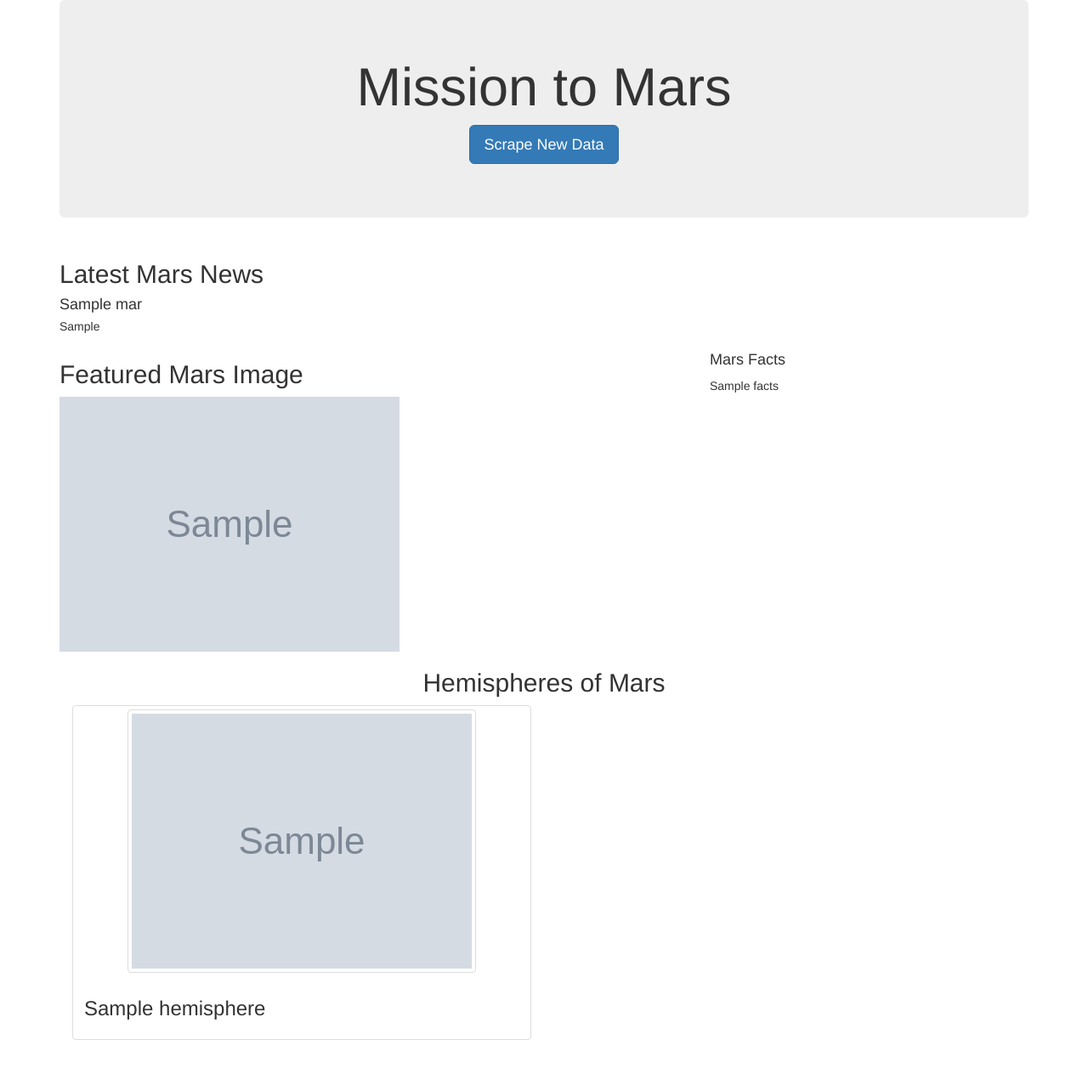
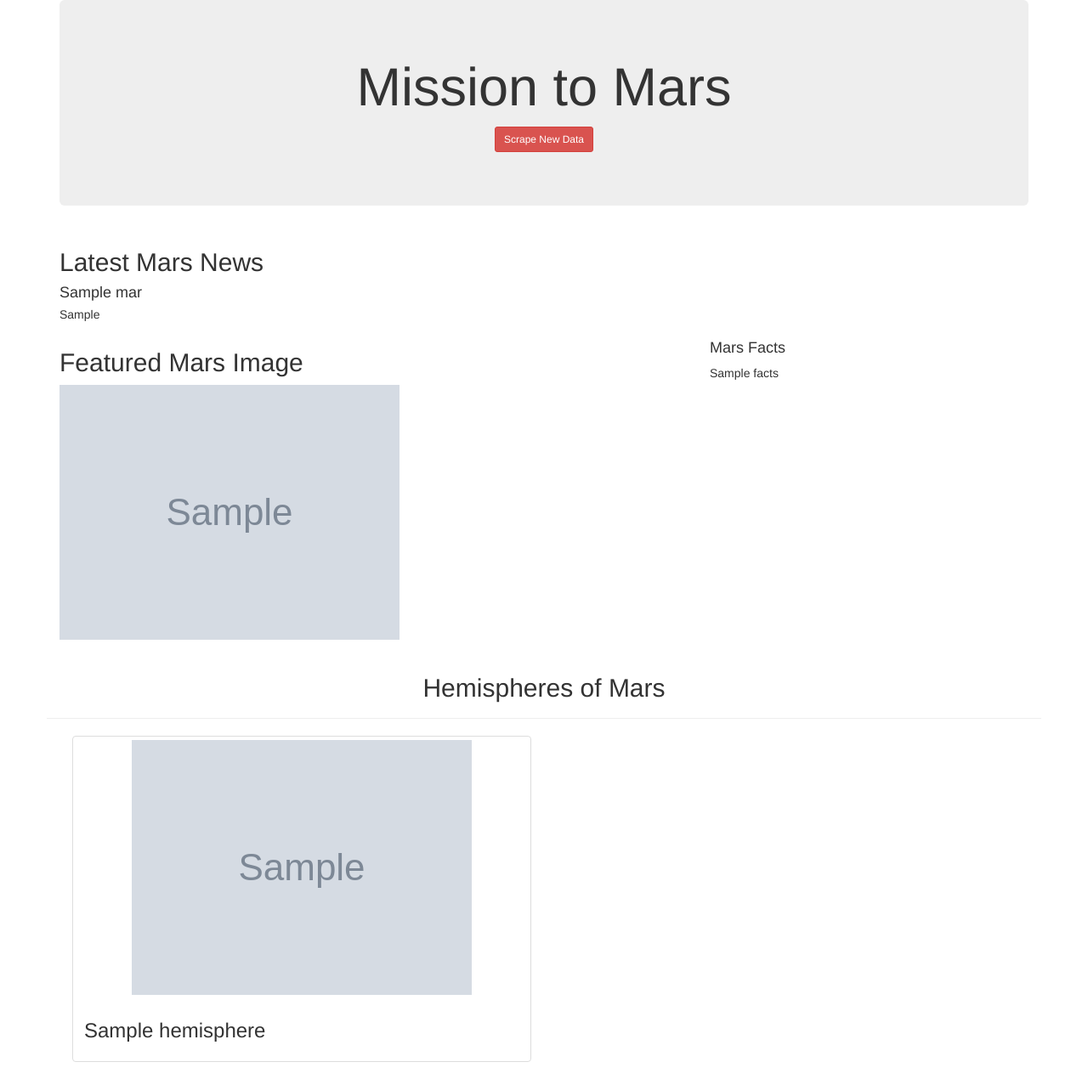
Before and after one commit to AprilVilmin/Mission-to-Mars, a Flask app: page / in a window 1280 px wide. Shown: the whole page at 85% size. Before the commit the page ends 1224 px from the top, so only its background shows below. Run offline with Flask 2, Linux system fonts and the light colour scheme; grey boxes marked "Sample" are stand-in pictures; a database or web service that is not in the repository returns one stand-in record (values such as "Sample title"); some libraries are stand-ins or nearby versions.

Commit message:
final commit

```diff
--- a/scraping.py
+++ b/scraping.py
@@ -97,7 +97,8 @@ def mars_facts():
     df.set_index('Description', inplace=True)
 
     # Convert dataframe into HTML format, add bootstrap
-    return df.to_html(classes="table table-striped")
+    # Used for some logic https://getbootstrap.com/docs/3.4/css/#tables
+    return df.to_html(classes="table-condensed")# remove classes="table table-striped" and replaced with classes= "table-condensed"
 
 def hemispheres(browser):
    url = 'https://marshemispheres.com/'
--- a/templates/index.html
+++ b/templates/index.html
@@ -16,7 +16,8 @@
       <div class="jumbotron text-center">
         <h1>Mission to Mars</h1>
         <!-- Add a button to activate scraping script -->
-        <p><a class="btn btn-primary btn-lg" href="/scrape" role="button">Scrape New Data</a></p>
+        <!-- Used for some logic https://getbootstrap.com/docs/3.4/css/#buttons -->
+        <p><a class="btn btn-danger btn-sm" href="/scrape" role="button">Scrape New Data</a></p>
       </div>
       <!-- Add section for Mars News -->
       <div class="row" id="mars-news">
@@ -50,9 +51,10 @@
         </div>
       </div>
   <!-- Copied some of the code for hemisphere html https://github.com/RachelRautenberg/Mission_to_Mars/blob/main/index.html -->
+  <!-- Used for to get some logic https://getbootstrap.com/docs/3.3/examples/grid/ -->
     <!-- Section for hemisphere images and titles -->
       <div class="row" id="hemispheres">
-        <div class="col-md-12">
+        <div class="page-header">
           <h2 class="text-center">Hemispheres of Mars</h2>
         </div>
       </div>
@@ -60,8 +62,7 @@
         <div class="col-md-6">
           <div class="thumbnail">
             <img src="{{hemisphere.img_url | default('static/images/error.png', true)}}"
-               class="img-thumbnail"
-              alt="img-responsive">
+            alt="img-responsive">
             <div class="caption">
               <h3>{{hemisphere.title}}</h3>
            </div>
```
